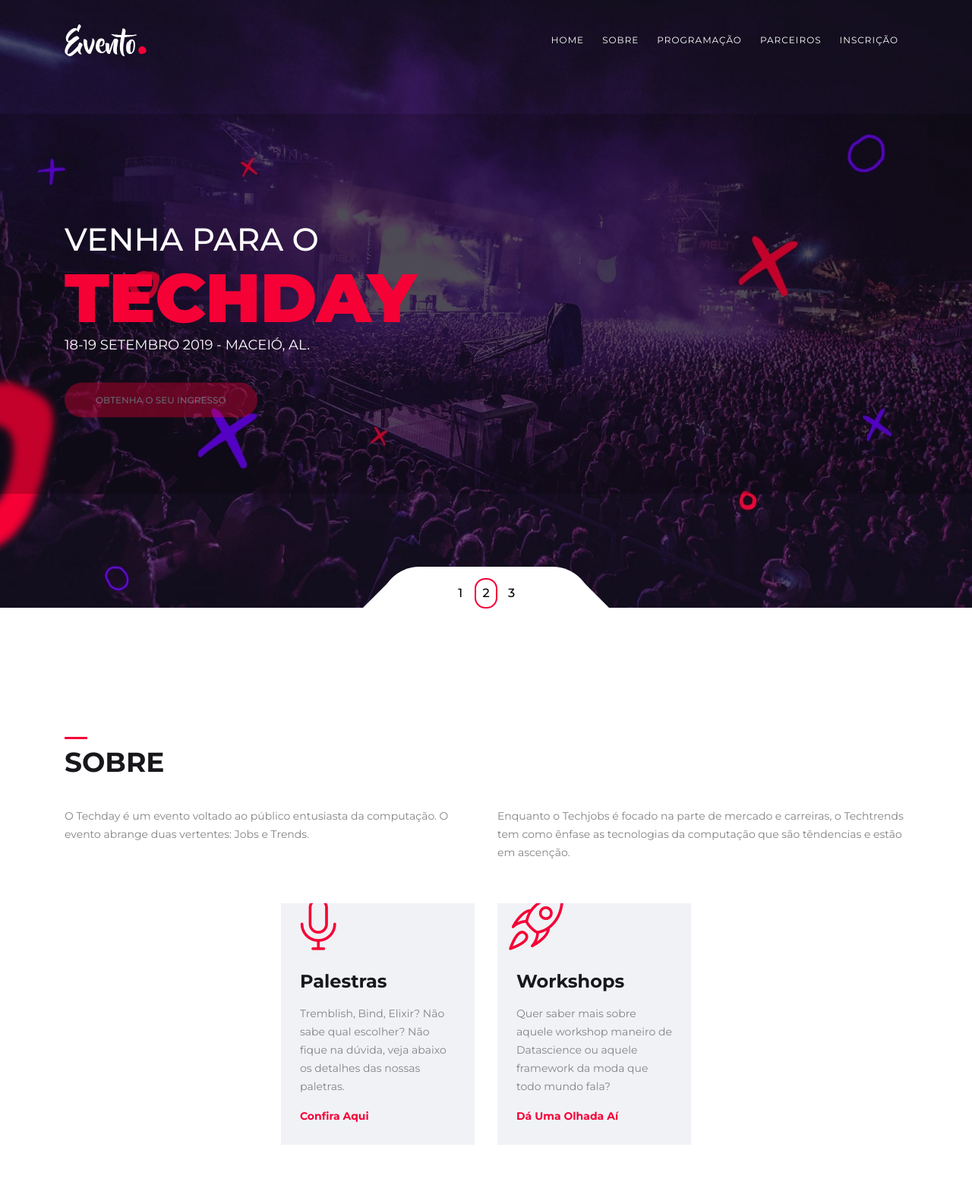
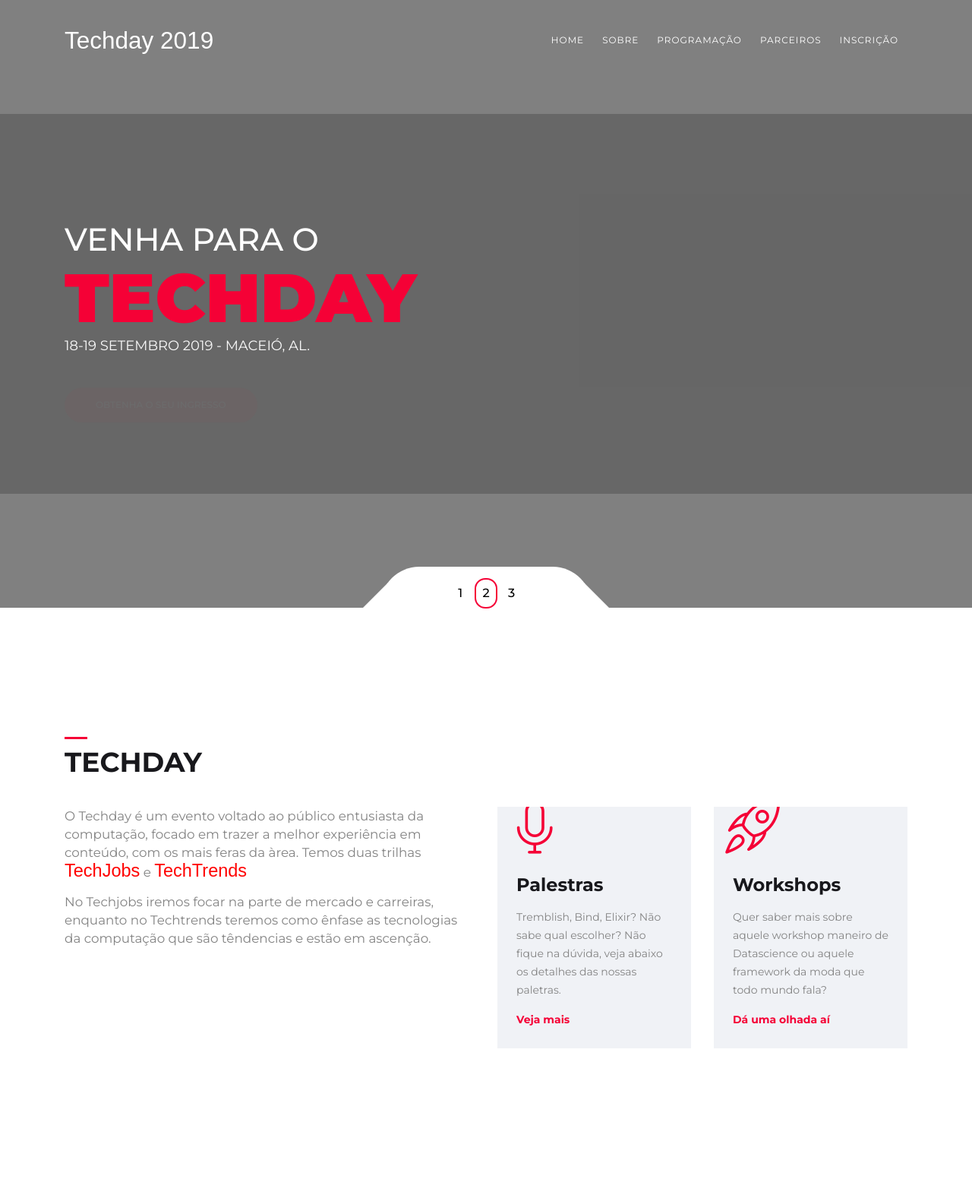
Before and after one commit to techday/techday.github.io, a website: page index.html in a window 1280 px wide. Shown: the top 1577 px of the page at 76% size. Drawn offline with Linux system fonts and the light colour scheme; files whose address does not match are found by name; a web font is replaced by a local one.

Commit message:
fix some texts

```diff
--- a/assets/css/main.css
+++ b/assets/css/main.css
@@ -130,6 +130,22 @@ ul.nosyely_list {
   top: 0;
 }
 
+.section_title .sub_title {
+  text-transform: uppercase;
+  padding: 10px 0;
+  font-size: 25px;
+  font-family: 'Lacquer', sans-serif;
+}
+
+.section_title .sub_title:before {
+  width: 30px;
+  content: " ";
+  position: absolute;
+  border-top: solid 3px #f50136;
+  left: 0;
+  top: 0;
+}
+
 .countdown {
   text-align: center;
 }
@@ -2307,7 +2323,7 @@ Cover
 .icon_box_one {
   background-color: #f0f2f6;
   padding: 0;
-  margin: 25px 0;
+  margin: 0;
   position: relative;
   overflow: hidden;
   -webkit-box-shadow: 0 0 0 rgba(0, 0, 0, 0.08);
@@ -2343,7 +2359,6 @@ Cover
   color: #f50136;
   font-size: 14px;
   font-weight: 600;
-  text-transform: capitalize;
   -webkit-transition: all 0.4s ease-in-out;
   transition: all 0.4s ease-in-out;
 }
@@ -3292,3 +3307,25 @@ textarea.form-control {
 .modal-body > img {
   float: left;
 }
+
+.logo {
+  font-family: 'Lacquer', sans-serif;
+  font-size: 150%;
+  color: white;
+}
+
+.footer-logo {
+  font-family: 'Lacquer', sans-serif;
+  font-size: 200%;
+  color: white;
+}
+
+.content-size > p {
+  font-size: 120%;
+}
+
+.font-la{
+  font-family: 'Lacquer', sans-serif;
+  color: red;
+  font-size: 140%;
+}
--- a/index.html
+++ b/index.html
@@ -26,6 +26,8 @@
     <link rel="stylesheet" href="assets/css/animate.min.css">
     <!-- Custom styles for this template -->
     <link href="assets/css/main.css" rel="stylesheet">
+
+    <link href="https://fonts.googleapis.com/css?family=Lacquer&display=swap" rel="stylesheet">
 </head>
 
 <body>
@@ -38,7 +40,7 @@
     <header class="header navbar fixed-top navbar-expand-md">
         <div class="container">
             <a class="navbar-brand logo" href="#">
-                <img src="assets/img/logo.png" alt="Evento" />
+                <p class="logo">Techday 2019</p>
             </a>
             <button class="navbar-toggler" type="button" data-toggle="collapse" data-target="#headernav"
                 aria-expanded="false" aria-label="Toggle navigation">
@@ -70,7 +72,7 @@
     <!--cover section slider -->
     <section id="home" class="home-cover">
         <div class="cover_slider owl-carousel owl-theme">
-            <div class="cover_item" style="background: url('assets/img/bg/slider.jpg');">
+            <div class="cover_item" style="background-color: grey;">
                 <div class="slider_content">
                     <div class="slider-content-inner">
                         <div class="container">
@@ -90,7 +92,7 @@
                     </div>
                 </div>
             </div>
-            <div class="cover_item" style="background: url('assets/img/bg/slider.jpg');">
+            <div class="cover_item" style="background-color: grey;">
                 <div class="slider_content">
                     <div class="slider-content-inner">
                         <div class="container">
@@ -110,7 +112,7 @@
                     </div>
                 </div>
             </div>
-            <div class="cover_item" style="background: url('assets/img/bg/slider.jpg');">
+            <div class="cover_item" style="background-color: grey;">
                 <div class="slider_content">
                     <div class="slider-content-inner">
                         <div class="container">
@@ -146,27 +148,26 @@
         <div class="container">
             <div class="section_title">
                 <h3 class="title">
-                    Sobre
+                    Techday
                 </h3>
             </div>
-            <div class="row justify-content-center">
-                <div class="col-12 col-md-6">
+            <div class="row">
+                <div class="col-md-6 content-size">
                     <p>
-                        O Techday é um evento voltado ao público entusiasta da computação. O evento abrange duas vertentes:
-                        Jobs e Trends.
+                        O Techday é um evento voltado ao público entusiasta da computação, focado em trazer a melhor
+                        experiência em conteúdo, com os mais feras da àrea.
+                        Temos duas trilhas <span class="font-la">TechJobs</span> e <span
+                            class="font-la">TechTrends</span>
                     </p>
-                </div>
-                <div class="col-12 col-md-6">
                     <p>
-                        Enquanto o Techjobs é focado na parte de mercado e carreiras, o Techtrends tem como ênfase as tecnologias da computação
+                        No Techjobs iremos focar na parte de mercado e carreiras, enquanto no Techtrends teremos como ênfase as
+                        tecnologias da computação
                         que são têndencias e estão em ascenção.
                     </p>
                 </div>
-            </div>
-
-            <!--event features-->
-            <div class="row justify-content-center mt30">
-                <div class="col-12 col-md-6 col-lg-3">
+                <div class="col-md-6">
+                    <div class="row">
+                        <div class="col-md-6">
                             <div class="icon_box_one">
                                 <i class="lnr lnr-mic"></i>
                                 <div class="content">
@@ -175,24 +176,29 @@
                                         Tremblish, Bind, Elixir? Não sabe qual escolher?
                                         Não fique na dúvida, veja abaixo os detalhes das nossas paletras.
                                     </p>
-                            <a href="#programacao">Confira aqui</a>
+                                    <a href="#programacao">Veja mais</a>
                                 </div>
                             </div>
                         </div>
-
-                <div class="col-12 col-md-6 col-lg-3">
+                        <div class="col-md-6">
                             <div class="icon_box_one">
                                 <i class="lnr lnr-rocket"></i>
                                 <div class="content">
                                     <h4>Workshops</h4>
                                     <p>
-                                Quer saber mais sobre aquele workshop maneiro de Datascience ou aquele framework da moda que todo mundo fala?
+                                        Quer saber mais sobre aquele workshop maneiro de Datascience ou aquele framework
+                                        da moda que todo mundo fala?
                                     </p>
                                     <a href="#programacao">Dá uma olhada aí</a>
                                 </div>
                             </div>
                         </div>
                     </div>
+                </div>
+            </div>
+
+            <!--event features-->
+
             <!--event features end-->
         </div>
     </section>
@@ -240,7 +246,8 @@
                                                 <!-- Modal content-->
                                                 <div class="modal-content">
                                                     <div class="modal-header">
-                                                    <button type="button" class="close" data-dismiss="modal">&times;</button>
+                                                        <button type="button" class="close"
+                                                            data-dismiss="modal">&times;</button>
                                                         <h4 class="modal-title">Modal Header</h4>
                                                     </div>
                                                     <div class="modal-body">
@@ -248,7 +255,8 @@
                                                         <p>Some text in the modal.</p>
                                                     </div>
                                                     <div class="modal-footer">
-                                                    <button type="button" class="btn btn-default" data-dismiss="modal">Close</button>
+                                                        <button type="button" class="btn btn-default"
+                                                            data-dismiss="modal">Close</button>
                                                     </div>
                                                 </div>
                                             </div>
@@ -276,7 +284,8 @@
                                                 <!-- Modal content-->
                                                 <div class="modal-content">
                                                     <div class="modal-header">
-                                                    <button type="button" class="close" data-dismiss="modal">&times;</button>
+                                                        <button type="button" class="close"
+                                                            data-dismiss="modal">&times;</button>
                                                         <h4 class="modal-title">Modal Header</h4>
                                                     </div>
                                                     <div class="modal-body">
@@ -284,7 +293,8 @@
                                                         <p>Some text in the modal.</p>
                                                     </div>
                                                     <div class="modal-footer">
-                                                    <button type="button" class="btn btn-default" data-dismiss="modal">Close</button>
+                                                        <button type="button" class="btn btn-default"
+                                                            data-dismiss="modal">Close</button>
                                                     </div>
                                                 </div>
                                             </div>
@@ -328,7 +338,8 @@
                                                 <!-- Modal content-->
                                                 <div class="modal-content">
                                                     <div class="modal-header">
-                                                    <button type="button" class="close" data-dismiss="modal">&times;</button>
+                                                        <button type="button" class="close"
+                                                            data-dismiss="modal">&times;</button>
                                                         <h4 class="modal-title">Modal Header</h4>
                                                     </div>
                                                     <div class="modal-body">
@@ -336,7 +347,8 @@
                                                         <p>Some text in the modal.</p>
                                                     </div>
                                                     <div class="modal-footer">
-                                                    <button type="button" class="btn btn-default" data-dismiss="modal">Close</button>
+                                                        <button type="button" class="btn btn-default"
+                                                            data-dismiss="modal">Close</button>
                                                     </div>
                                                 </div>
                                             </div>
@@ -364,7 +376,8 @@
                                                 <!-- Modal content-->
                                                 <div class="modal-content">
                                                     <div class="modal-header">
-                                                    <button type="button" class="close" data-dismiss="modal">&times;</button>
+                                                        <button type="button" class="close"
+                                                            data-dismiss="modal">&times;</button>
                                                         <h4 class="modal-title">Modal Header</h4>
                                                     </div>
                                                     <div class="modal-body">
@@ -372,7 +385,8 @@
                                                         <p>Some text in the modal.</p>
                                                     </div>
                                                     <div class="modal-footer">
-                                                    <button type="button" class="btn btn-default" data-dismiss="modal">Close</button>
+                                                        <button type="button" class="btn btn-default"
+                                                            data-dismiss="modal">Close</button>
                                                     </div>
                                                 </div>
                                             </div>
@@ -400,7 +414,8 @@
                                                 <!-- Modal content-->
                                                 <div class="modal-content">
                                                     <div class="modal-header">
-                                                    <button type="button" class="close" data-dismiss="modal">&times;</button>
+                                                        <button type="button" class="close"
+                                                            data-dismiss="modal">&times;</button>
                                                         <h4 class="modal-title">Modal Header</h4>
                                                     </div>
                                                     <div class="modal-body">
@@ -408,7 +423,8 @@
                                                         <p>Some text in the modal.</p>
                                                     </div>
                                                     <div class="modal-footer">
-                                                    <button type="button" class="btn btn-default" data-dismiss="modal">Close</button>
+                                                        <button type="button" class="btn btn-default"
+                                                            data-dismiss="modal">Close</button>
                                                     </div>
                                                 </div>
                                             </div>
@@ -436,7 +452,8 @@
                                                 <!-- Modal content-->
                                                 <div class="modal-content">
                                                     <div class="modal-header">
-                                                    <button type="button" class="close" data-dismiss="modal">&times;</button>
+                                                        <button type="button" class="close"
+                                                            data-dismiss="modal">&times;</button>
                                                         <h4 class="modal-title">Modal Header</h4>
                                                     </div>
                                                     <div class="modal-body">
@@ -444,7 +461,8 @@
                                                         <p>Some text in the modal.</p>
                                                     </div>
                                                     <div class="modal-footer">
-                                                    <button type="button" class="btn btn-default" data-dismiss="modal">Close</button>
+                                                        <button type="button" class="btn btn-default"
+                                                            data-dismiss="modal">Close</button>
                                                     </div>
                                                 </div>
                                             </div>
@@ -485,15 +503,12 @@
         <div class="container">
             <div class="section_title mb30">
                 <h3 class="title color-light">
-                    Inscrição
+                    Faça já sua inscrição
                 </h3>
             </div>
             <div class="row justify-content-center align-items-center">
-                <div class="col-md-9 text-md-left text-center color-light">
-                    Faça já sua inscrição via Sympla
-                </div>
-                <div class="col-md-3 text-md-right text-center">
-                    <a href="#" class="btn btn-primary btn-rounded mt30">Inscreva-se</a>
+                <div class="col-md-12 text-center">
+                    <a href="#" class="btn btn-primary btn-rounded mt30" style="font-size: 150%">Inscreva-se aqui!</a>
                 </div>
             </div>
         </div>
@@ -508,7 +523,7 @@
                     <div class="footer_box">
                         <div class="footer_header">
                             <div class="footer_logo">
-                                <img src="assets/img/logo.png" alt="evento">
+                                <p class="footer-logo">Techday 2019</p>
                             </div>
                         </div>
                         <div class="footer_box_body">
```
Lines whose indentation alone changed are shown as unchanged.
